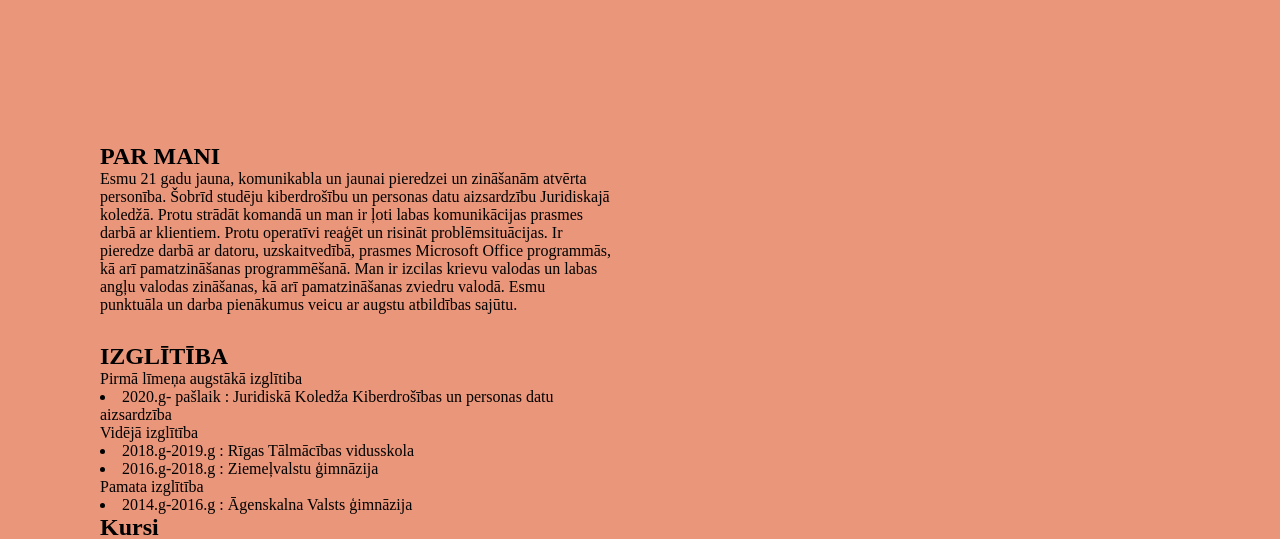
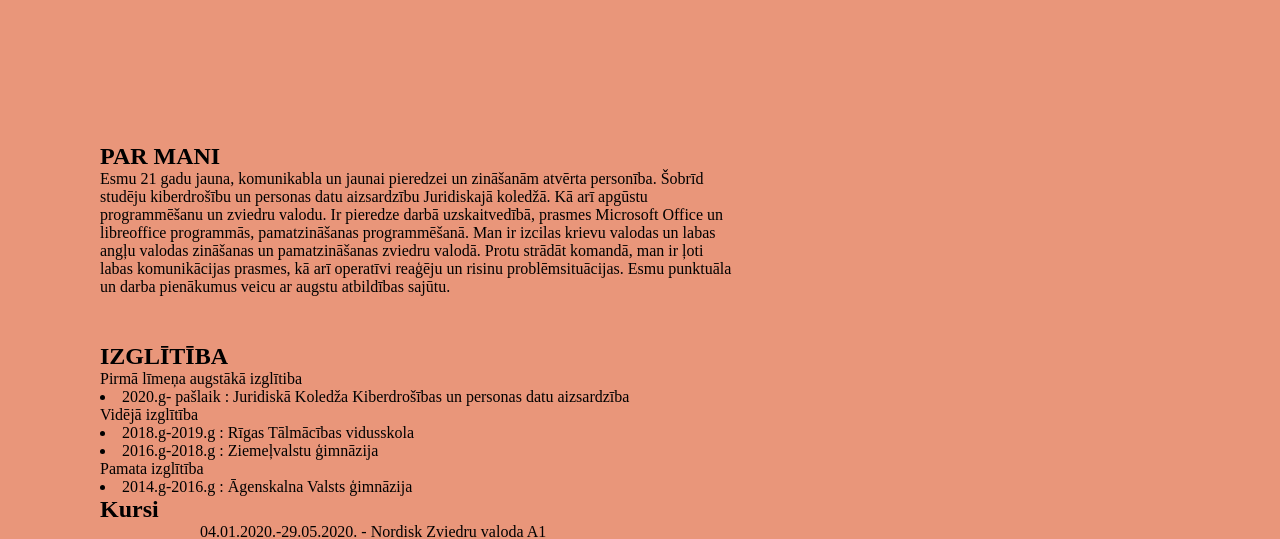
Before and after one commit to ashleece-muc/cv_majaslapa, a plain HTML site: page index.html in a window 1280 px wide. Shown: the part 561-1100 px from the top of the page. Drawn offline with Linux system fonts and the light colour scheme.

Commit message:
izmaiņas

```diff
--- a/index.html
+++ b/index.html
@@ -26,9 +26,9 @@
         <h1>PAR MANI</h1>
         <div class="PAR MANI">
             <p>
-                Esmu 21 gadu jauna, komunikabla un jaunai pieredzei un zināšanām atvērta personība. Šobrīd studēju kiberdrošību un personas datu aizsardzību Juridiskajā koledžā. Protu strādāt komandā un man ir ļoti labas komunikācijas prasmes darbā ar klientiem. Protu
-                operatīvi reaģēt un risināt problēmsituācijas. Ir pieredze darbā ar datoru, uzskaitvedībā, prasmes Microsoft Office programmās, kā arī pamatzināšanas programmēšanā. Man ir izcilas krievu valodas un labas angļu valodas zināšanas, kā arī
-                pamatzināšanas zviedru valodā. Esmu punktuāla un darba pienākumus veicu ar augstu atbildības sajūtu.
+                Esmu 21 gadu jauna, komunikabla un jaunai pieredzei un zināšanām atvērta personība. Šobrīd studēju kiberdrošību un personas datu aizsardzību Juridiskajā koledžā. Kā arī apgūstu programmēšanu un zviedru valodu. Ir pieredze darbā uzskaitvedībā, prasmes
+                Microsoft Office un libreoffice programmās, pamatzināšanas programmēšanā. Man ir izcilas krievu valodas un labas angļu valodas zināšanas un pamatzināšanas zviedru valodā. Protu strādāt komandā, man ir ļoti labas komunikācijas prasmes,
+                kā arī operatīvi reaģēju un risinu problēmsituācijas. Esmu punktuāla un darba pienākumus veicu ar augstu atbildības sajūtu.
             </p>
         </div>
     </nav>
--- a/style.css
+++ b/style.css
@@ -7,9 +7,9 @@ nav {
     margin-left: 50px;
     padding-left: 50px;
     background-color: darksalmon;
-    width: 40vw;
+    width: 50vw;
     height: 200px;
-    display: block;
+    display: flexbox;
     justify-content: flex-start;
 }
 
```
